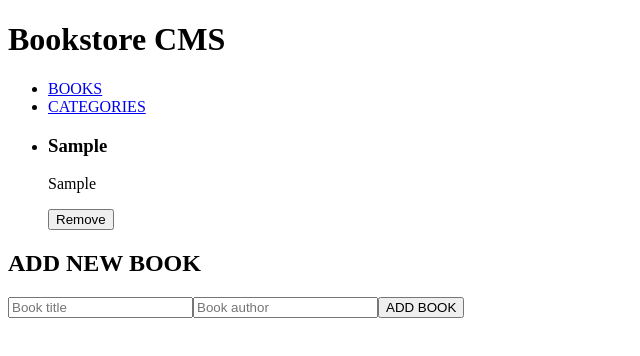
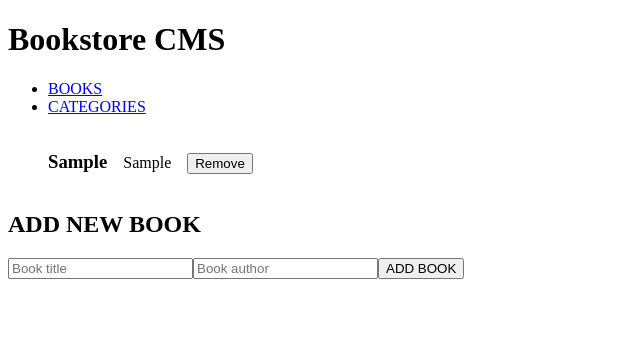
Before and after one commit to arabiu033/bookstore, a React (Create React App) app: page / in a window 1280 px wide. Both pictures are taken after typing "Sample", "Sample" into the empty fields and a click on the button "ADD BOOK". Shown: the top 356 px of the page, without its empty margins (0-640 px from the left). Built offline with nearby package versions, Linux system fonts and the light colour scheme.

Commit message:
Add some simple styling to the books generated for display

```diff
--- a/src/components/book.js
+++ b/src/components/book.js
@@ -1,22 +1,24 @@
 import PropTypes from 'prop-types';
 import React from 'react';
+import { useDispatch } from 'react-redux';
+import { remove } from '../redux/books/book';
 
 const Book = (props) => {
-  const { book, delBooks } = props;
+  const { book } = props;
+  const dispatch = useDispatch();
+  const style = { display: 'flex', gap: '1rem', alignItems: 'baseline' };
+
   return (
-    <li>
-      <div>
+    <li style={style}>
+      <div style={style}>
         <h3>{book.title}</h3>
         <p>{book.author}</p>
       </div>
-      <button type="button" onClick={() => delBooks(book.title)}>Remove</button>
+      <button type="button" onClick={() => dispatch(remove(book.id))}>Remove</button>
     </li>
   );
 };
 
-Book.propTypes = {
-  book: PropTypes.objectOf(PropTypes.string).isRequired,
-  delBooks: PropTypes.func.isRequired,
-};
+Book.propTypes = { book: PropTypes.objectOf(PropTypes.string).isRequired };
 
 export default Book;
```
